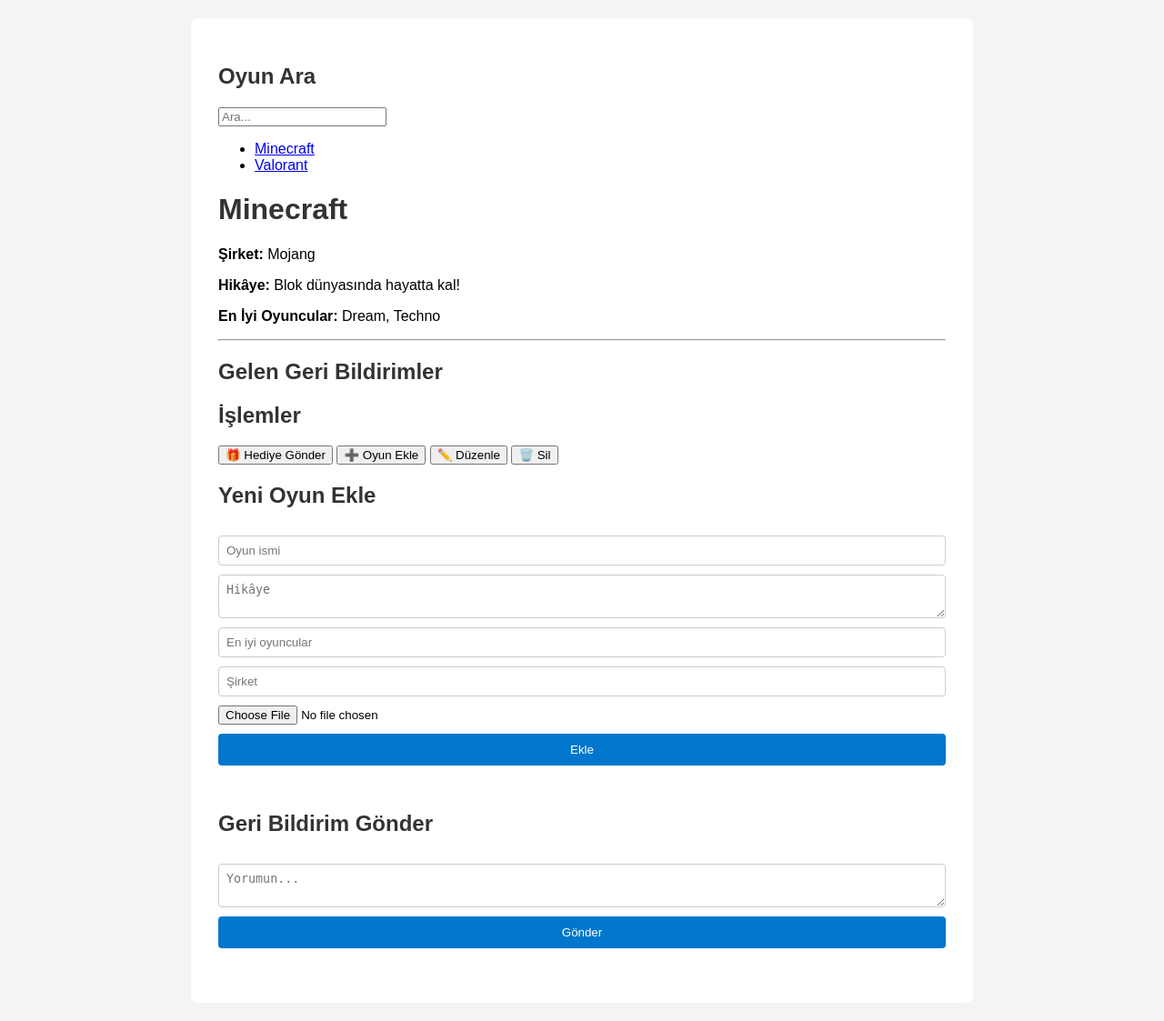
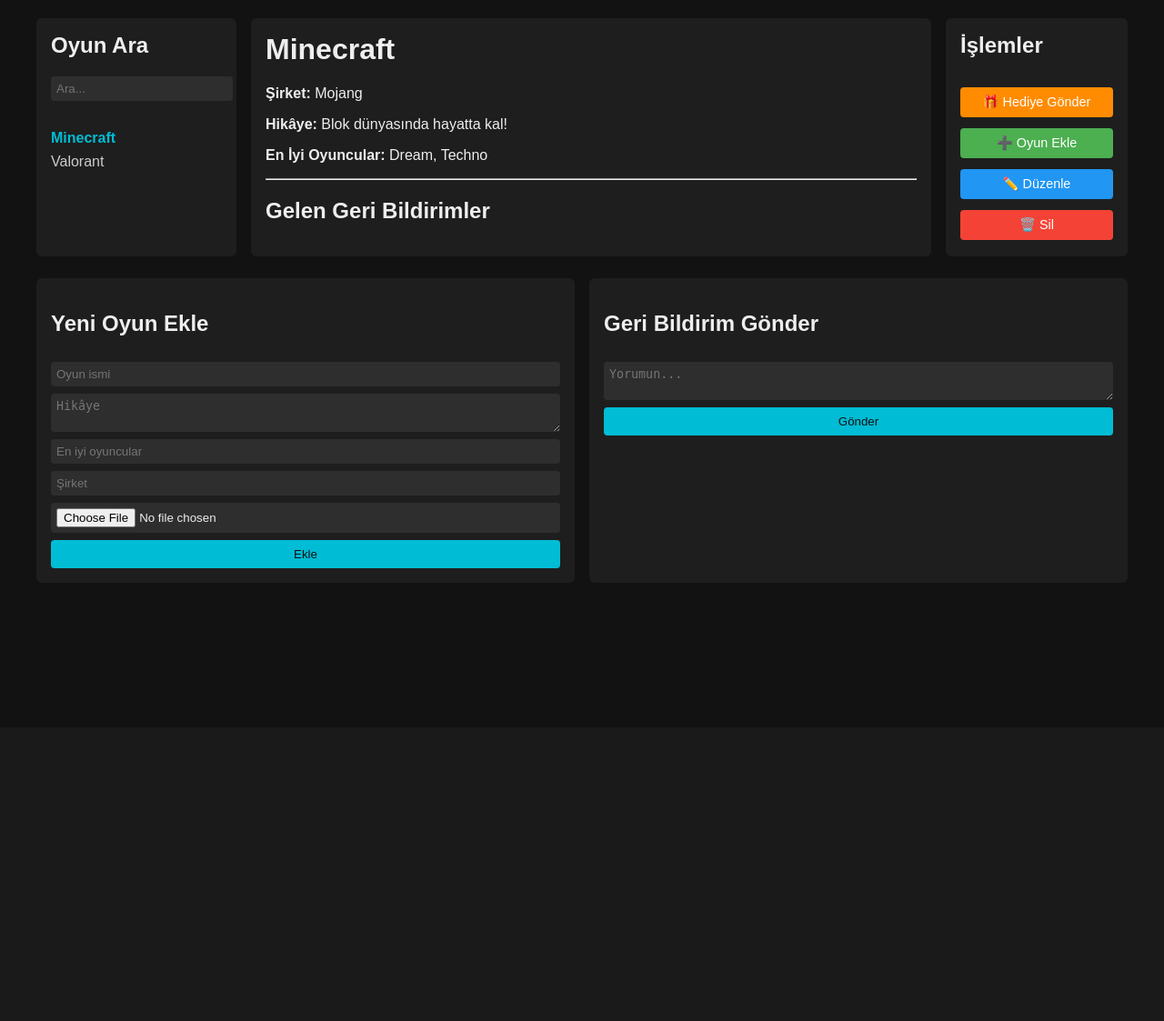
Before and after one commit to KeroRy1/KeroGame, a Flask app: page /?game_id=1 in a window 1280 px wide. Shown: the whole page at 91% size. After the commit the page ends 625 px from the top, so only its background shows below. Run offline with Flask 3, Linux system fonts and the light colour scheme.

Commit message:
Update style.css

```diff
--- a/static/style.css
+++ b/static/style.css
@@ -1,95 +1,88 @@
+/* Genel */
 body {
-  font-family: Arial, sans-serif;
-  background: #f4f4f4;
-  margin: 0;
-  padding: 20px;
+  margin: 0; padding: 0; font-family: sans-serif;
+  background: #121212; color: #eee;
+}
+.container { max-width: 1200px; margin: auto; padding: 20px; }
+
+/* Bildirimler */
+.flashes { list-style:none; padding:0; margin-bottom:1rem; }
+.flashes li { padding:8px; margin-bottom:4px; border-radius:4px; }
+.flashes .success { background:#2e7d32; }
+.flashes .error   { background:#c62828; }
+
+/* Grid: 3 kolon */
+.layout-grid {
+  display: grid;
+  grid-template-columns: 220px 1fr 200px;
+  gap: 1rem;
 }
 
-.container {
-  max-width: 800px;
-  margin: auto;
-  background: white;
-  padding: 30px;
-  border-radius: 8px;
+/* Soldaki sidebar */
+.sidebar-left {
+  background: #1e1e1e; padding:1rem; border-radius:6px;
+}
+.sidebar-left h2 { margin-top:0; }
+.sidebar-left form input {
+  width:100%; padding:6px; border:none; border-radius:4px;
+  margin-bottom:1rem; background:#2e2e2e; color:#eee;
+}
+.sidebar-left ul { list-style:none; padding:0; }
+.sidebar-left li { margin:0.5rem 0; }
+.sidebar-left li.active a { color:#00bcd4; font-weight:bold; }
+.sidebar-left a { color:#ccc; text-decoration:none; }
+
+/* Ortadaki içerik */
+.main-content {
+  background:#1e1e1e; padding:1rem; border-radius:6px;
+}
+.main-content h1 { margin-top:0; }
+.feedback-list { list-style:none; padding:0; }
+.feedback-list li {
+  padding:6px; border-bottom:1px solid #333;
 }
 
-h1, h2 {
-  color: #333;
+/* Sağdaki işlemler */
+.sidebar-right {
+  background:#1e1e1e; padding:1rem; border-radius:6px;
+  display:flex; flex-direction:column; gap:0.75rem;
+}
+.sidebar-right h2 { margin-top:0; }
+.sidebar-right .btn {
+  border:none; padding:8px; border-radius:4px; cursor:pointer;
+  font-size:0.9rem; color:#fff; text-align:center;
+}
+.btn.gift   { background:#ff8c00; }
+.btn.add    { background:#4caf50; }
+.btn.edit   { background:#2196f3; }
+.btn.delete { background:#f44336; }
+.btn:disabled { background:#555; cursor:not-allowed; }
+
+/* Alt formlar */
+.bottom-forms {
+  display:flex; gap:1rem; margin-top:1.5rem;
+}
+.form {
+  background:#1e1e1e; padding:1rem; border-radius:6px;
+  flex:1; display:flex; flex-direction:column; gap:0.5rem;
+}
+.form input[type="text"],
+.form input[type="file"],
+.form textarea {
+  background:#2e2e2e; border:none; color:#eee;
+  padding:6px; border-radius:4px;
+}
+.form button {
+  background:#00bcd4; border:none; padding:8px; border-radius:4px;
+  color:#121212; cursor:pointer;
 }
 
-.form {
-  display: flex;
-  flex-direction: column;
-  gap: 10px;
-  margin-bottom: 30px;
+/* Edit & Gift sayfa düzeni */
+.form-container {
+  max-width: 500px; margin: 40px auto;
 }
-
-.form input[type="text"],
-.form textarea {
-  padding: 8px;
-  border: 1px solid #ccc;
-  border-radius: 4px;
+.btn.cancel {
+  display:inline-block; margin-top:8px;
+  background:#555; color:#eee; padding:6px 12px;
+  text-decoration:none; border-radius:4px;
 }
-
-.form button {
-  background: #0077cc;
-  color: white;
-  border: none;
-  padding: 10px;
-  border-radius: 4px;
-  cursor: pointer;
-}
-
-.form button:hover {
-  background: #005fa3;
-}
-
-.game-list, .feedback-list {
-  list-style: none;
-  padding: 0;
-}
-
-.game-list li, .feedback-list li {
-  margin-bottom: 12px;
-}
-
-.thumb {
-  width: 60px;
-  height: 60px;
-  object-fit: cover;
-  vertical-align: middle;
-  margin-right: 10px;
-}
-
-.flashes {
-  list-style: none;
-  padding: 0;
-  margin-bottom: 20px;
-}
-
-.flashes li {
-  padding: 10px;
-  border-radius: 4px;
-}
-
-.flashes .success {
-  background: #d4edda;
-  color: #155724;
-}
-
-.flashes .error {
-  background: #f8d7da;
-  color: #721c24;
-}
-
-.button.cancel {
-  background: #ccc;
-  color: #333;
-  text-decoration: none;
-  padding: 8px 12px;
-  border-radius: 4px;
-}
-
-.button.cancel:hover {
-  background: #bbb;
-}
```
